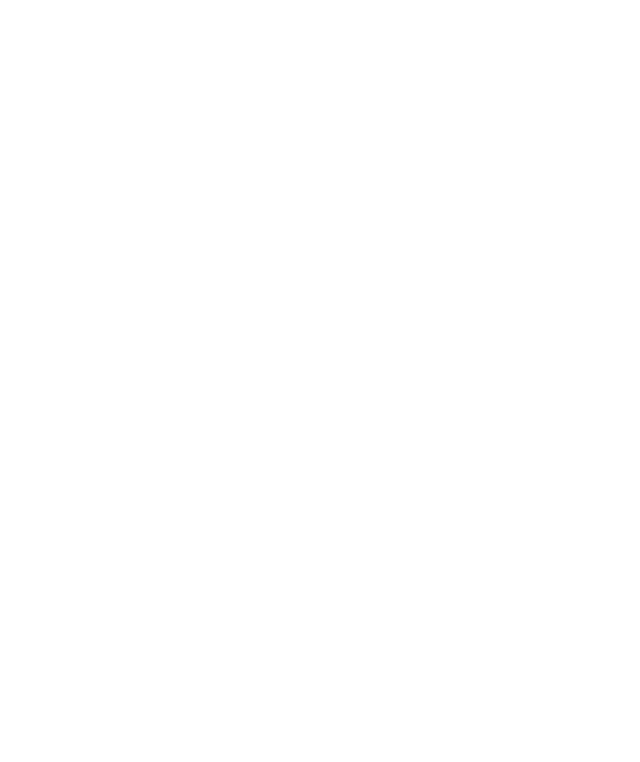
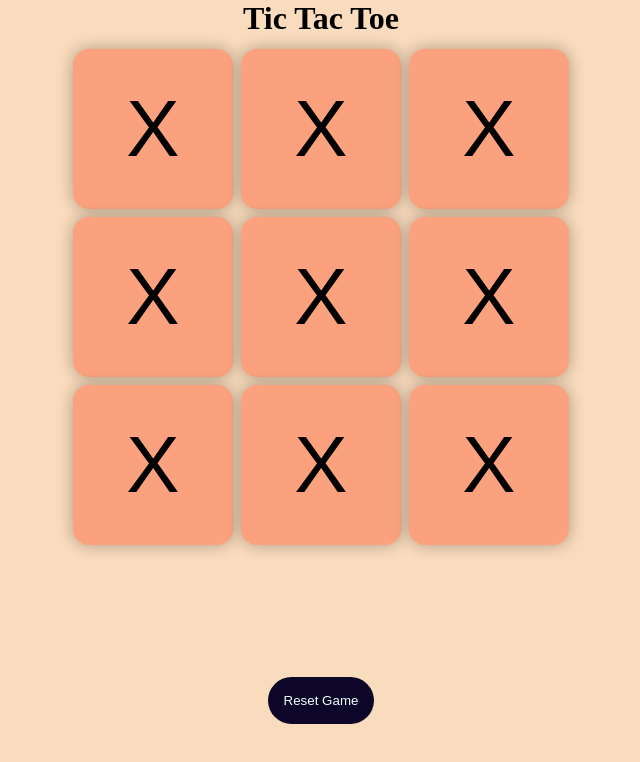
Before and after one commit to abhisek27718/PRODIGY_WD_Task-03, a plain HTML site: page index.html in a window 1280 px wide. Shown: the whole page, without its empty margins (319-959 px from the left). Drawn offline with Linux system fonts and the light colour scheme.

Commit message:
css added to the game

```diff
--- a/index.html
+++ b/index.html
@@ -7,6 +7,23 @@
     <link rel="stylesheet" href="style.css">
 </head>
 <body>
+    <main>
+    <h1>Tic Tac Toe</h1>
+    <div class="container">
+        <div class="game">
+            <button class="box">X</button>
+            <button class="box">X</button>
+            <button class="box">X</button>
+            <button class="box">X</button>
+            <button class="box">X</button>
+            <button class="box">X</button>
+            <button class="box">X</button>
+            <button class="box">X</button>
+            <button class="box">X</button>
+        </div>
+    </div>
+    <button id="reset-btn">Reset Game</button>
+</main>
     <script src="script.js"></script>
 </body>
 </html>
--- a/style.css
+++ b/style.css
@@ -0,0 +1,41 @@
+* {
+  margin: 0;
+  padding: 0;
+}
+body {
+  background-color: #f9dbbd;
+  text-align: center;
+}
+.container {
+  height: 80vh;
+  display: flex;
+  justify-content: center;
+  align-content: center;
+}
+.game {
+  height: 65vmin;
+  width: 65vmin;
+  display: flex;
+  flex-wrap: wrap;
+  justify-content: center;
+  align-content: center;
+}
+.box {
+  height: 20vmin;
+  width: 20vmin;
+  margin: 0.5vmin ;
+  border-radius: 1rem;
+  border: none;
+  box-shadow: 0 0 1rem rgba(0, 0, 0, 0.3);
+  font-size: 10vmin;
+  background-color: #FCA17D;
+}
+
+#reset-btn{
+    padding: 1rem ;
+    background-color: #0D0628;
+    color: azure;
+    font-size: 1.25 rem;
+    border-radius: 2rem ;
+    border: none;
+}
```
